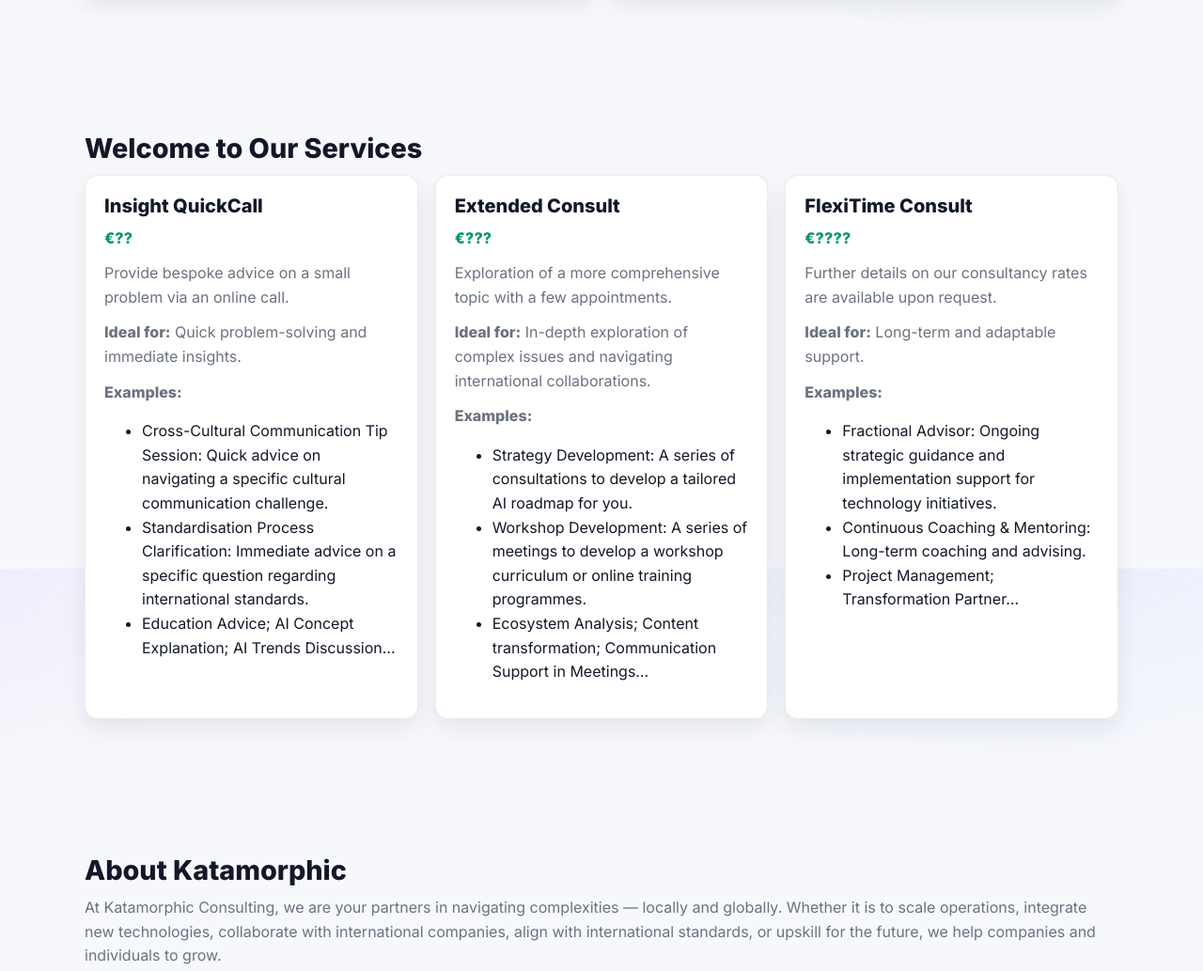
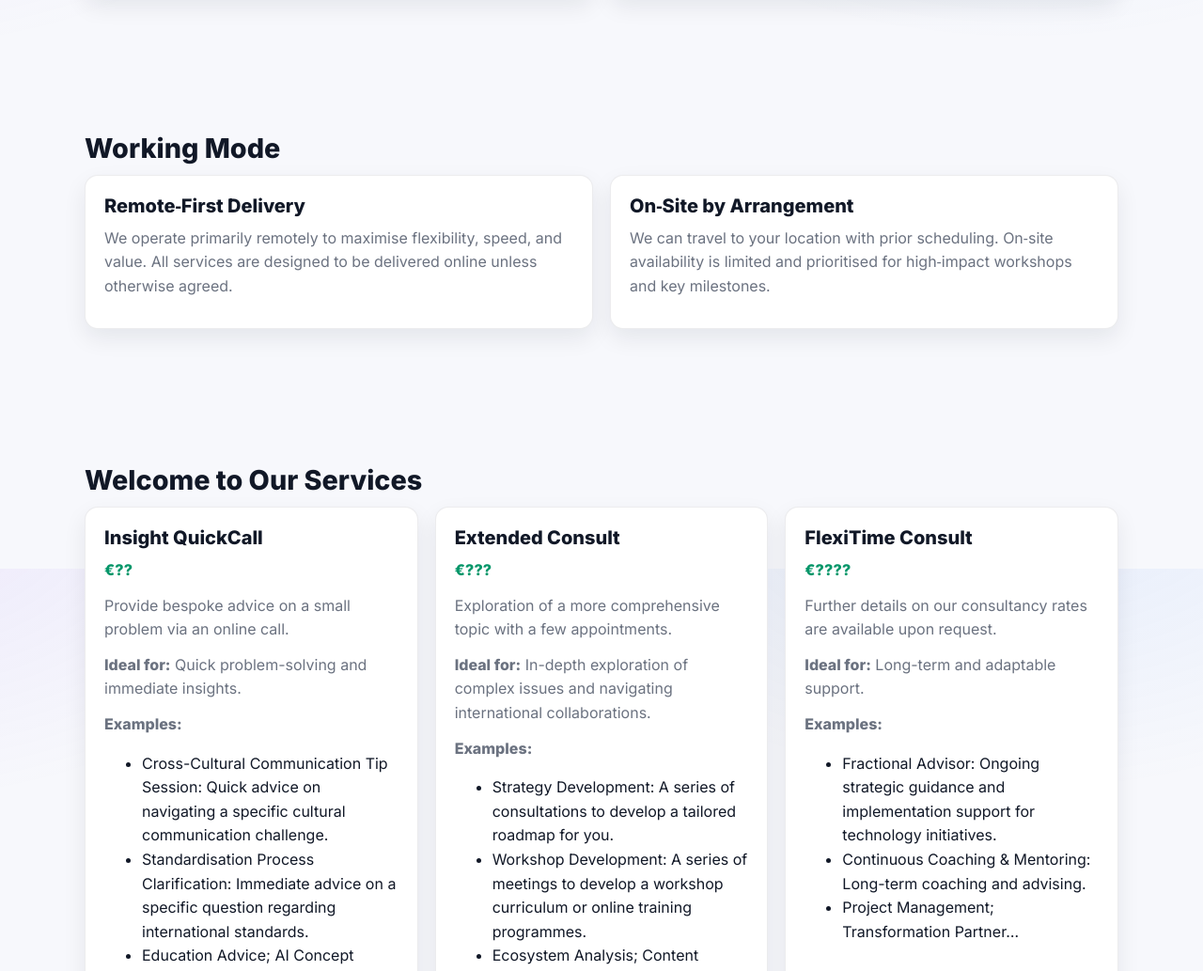
Before and after one commit to Katamorphic-Consulting/katamorphic-consulting.github.io, a plain HTML site: page index.html in a window 1280 px wide. Shown: the part 995-2028 px from the top of the page at 94% size. Drawn offline with Linux system fonts and the light colour scheme.

Commit message:
Update index.html

```diff
--- a/index.html
+++ b/index.html
@@ -21,6 +21,7 @@
             </a>
             <nav class="nav" aria-label="Primary">
                 <a href="#values">Values</a>
+                <a href="#working-mode">Working Mode</a>
                 <a href="#services">Services</a>
                 <a href="#about">About</a>
                 <a href="#contact" class="btn btn-primary">Contact</a>
@@ -71,6 +72,22 @@
             </div>
         </section>
 
+        <section id="working-mode" class="section">
+            <div class="container">
+                <h2>Working Mode</h2>
+                <div class="grid two">
+                    <div class="card">
+                        <h3>Remote‑First Delivery</h3>
+                        <p>We operate primarily remotely to maximise flexibility, speed, and value. All services are designed to be delivered online unless otherwise agreed.</p>
+                    </div>
+                    <div class="card">
+                        <h3>On‑Site by Arrangement</h3>
+                        <p>We can travel to your location with prior scheduling. On‑site availability is limited and prioritised for high‑impact workshops and key milestones.</p>
+                    </div>
+                </div>
+            </div>
+        </section>
+
         <section id="services" class="services section">
             <div class="container">
                 <h2>Welcome to Our Services</h2>
@@ -96,7 +113,7 @@
                         <p class="ideal"><strong>Ideal for:</strong> In-depth exploration of complex issues and navigating international collaborations.</p>
                         <p><strong>Examples:</strong></p>
                         <ul>
-                            <li>Strategy Development: A series of consultations to develop a tailored AI roadmap for you.</li>
+                            <li>Strategy Development: A series of consultations to develop a tailored roadmap for you.</li>
                             <li>Workshop Development: A series of meetings to develop a workshop curriculum or online training programmes.</li>
                             <li>Ecosystem Analysis; Content transformation; Communication Support in Meetings…</li>
                         </ul>
```
